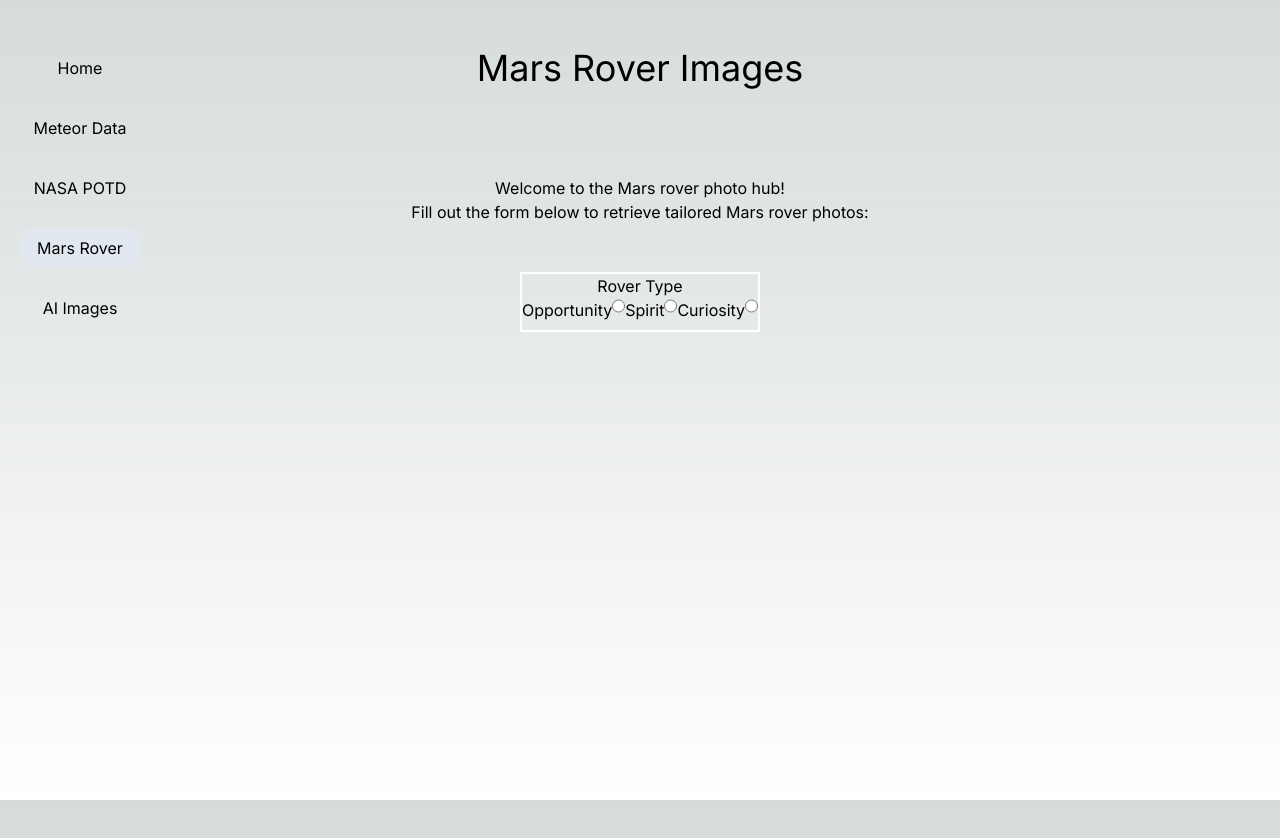
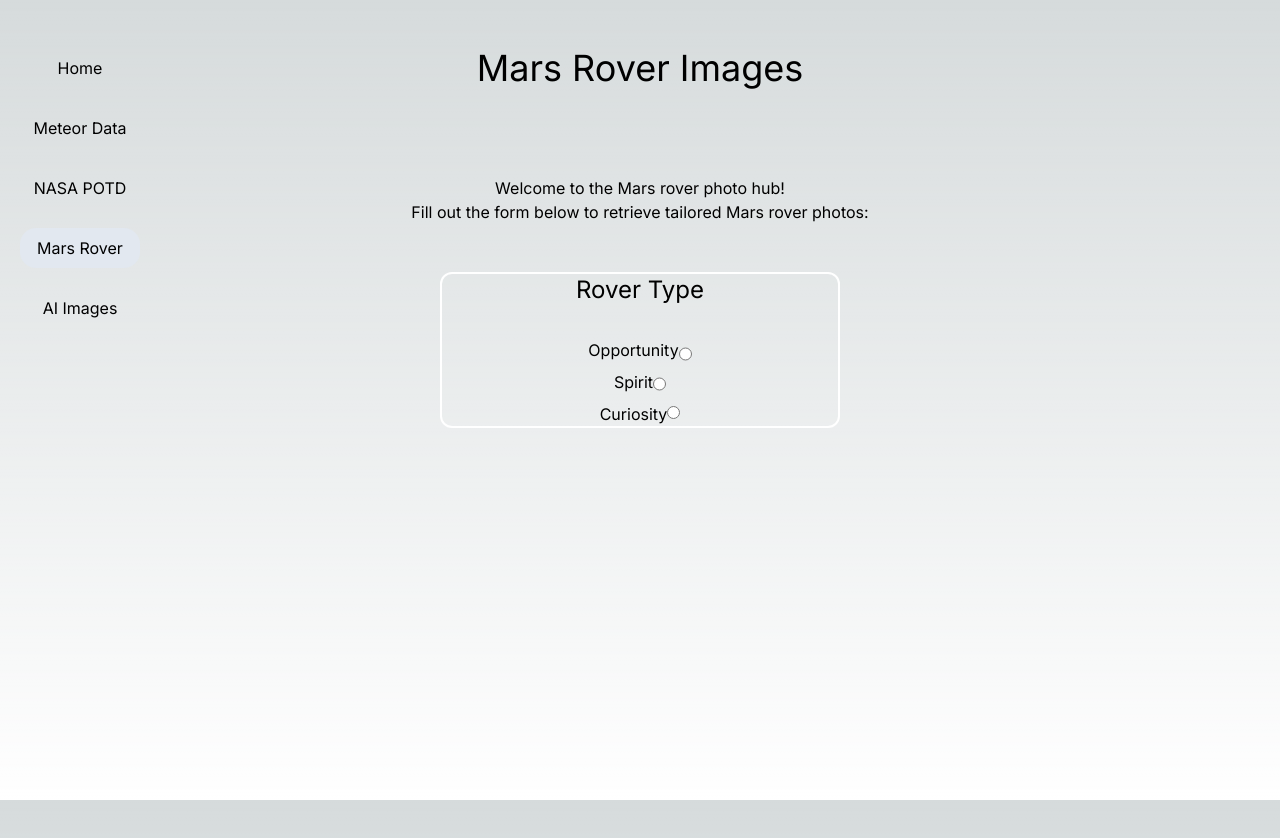
Before and after one commit to MattBurseth1221/next-app-playground, a Next.js app: page /mars-rover in a window 1280 px wide. Shown: the top 838 px of the page. Built offline with nearby package versions, Linux system fonts and the light colour scheme.

Commit message:
Design struggles
Hoping to find a cleaner form format for Mars Rover page - radio buttons are hell

```diff
--- a/app/mars-rover/page.tsx
+++ b/app/mars-rover/page.tsx
@@ -13,9 +13,10 @@
         <p>Fill out the form below to retrieve tailored Mars rover photos:</p>
       </div>
 
-      <form className="flex flex-col text-center border-2 border-white">
-        <p>Rover Type</p>
+      <form className="flex flex-col text-center border-2 border-white w-[50%] max-w-[400px] rounded-xl">
+        <p className="mb-8 text-2xl">Rover Type</p>
 
+        <div className="flex flex-col items-center">
           <div className="flex justify-normal">
             <label htmlFor="Opportunity" className="mb-2">
               Opportunity
@@ -24,9 +25,11 @@
               type="radio"
               value="Opportunity"
               name="rover-name"
-            className="mb-4"
+              className="mb"
             />
+          </div>
 
+          <div className="flex justify-normal">
             <label htmlFor="Spirit" className="mb-2">
               Spirit
             </label>
@@ -34,18 +37,21 @@
               type="radio"
               value="Spirit"
               name="rover-name"
-            className="mb-4"
+              className="mb-1"
             />
+          </div>
 
-          <label htmlFor="Curiosity" className="mb-2">
+          <div className="flex items-center">
+            <label htmlFor="Curiosity" className="">
               Curiosity
             </label>
             <input
               type="radio"
               value="Curiosity"
               name="rover-name"
-            className="mb-4"
+              className="mb-1"
             />
+          </div>
         </div>
       </form>
     </main>
```
Lines whose indentation alone changed are shown as unchanged.
